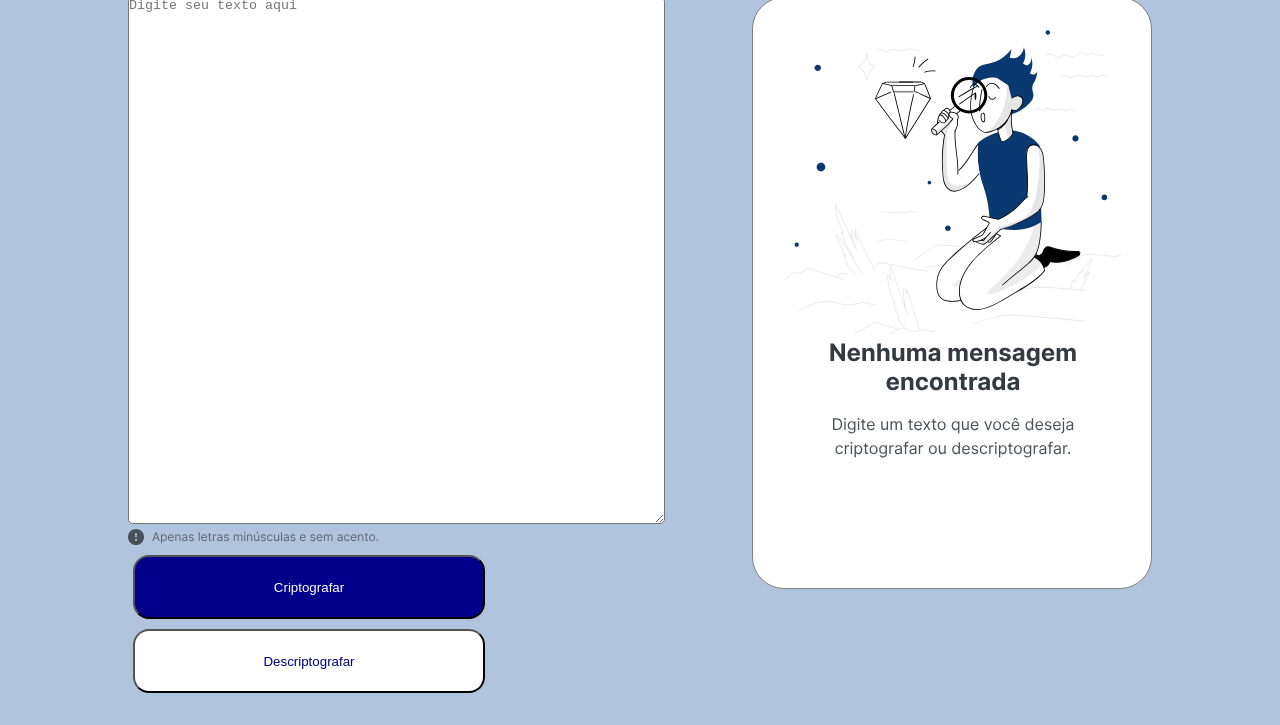
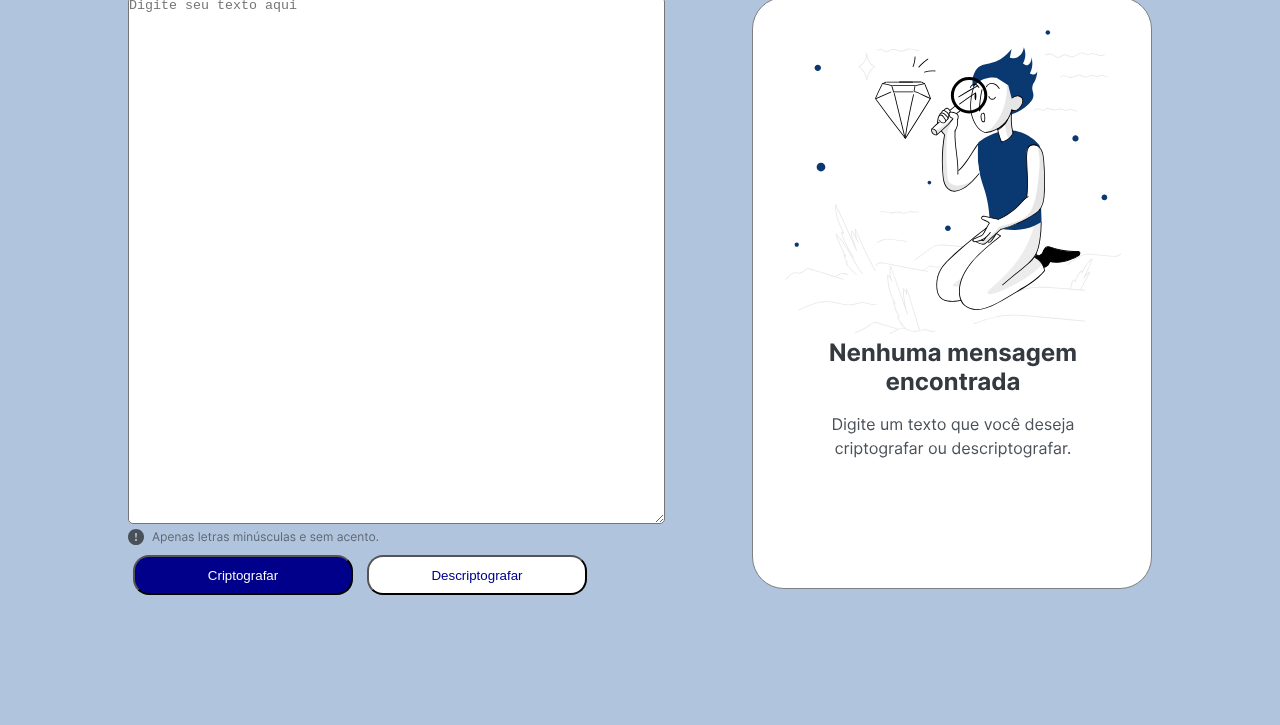
Before and after one commit to Olivas312/ONE---Oracle-Alura, a website: page index.html in a window 1280 px wide. Shown: the part 75-800 px from the top of the page. Drawn offline with Linux system fonts and the light colour scheme.

Commit message:
-v1.001
Retorno do tamanho do botão de .rem=>px.

```diff
--- a/assets/css/index.css
+++ b/assets/css/index.css
@@ -28,8 +28,8 @@ main{
     padding: 2rem;
 }
 button{
-    width: 22rem;
-    height: 4rem;
+    width: 220px;
+    height: 40px;
     border-radius: 16px;
     margin: 5px;
     cursor: pointer;
```
